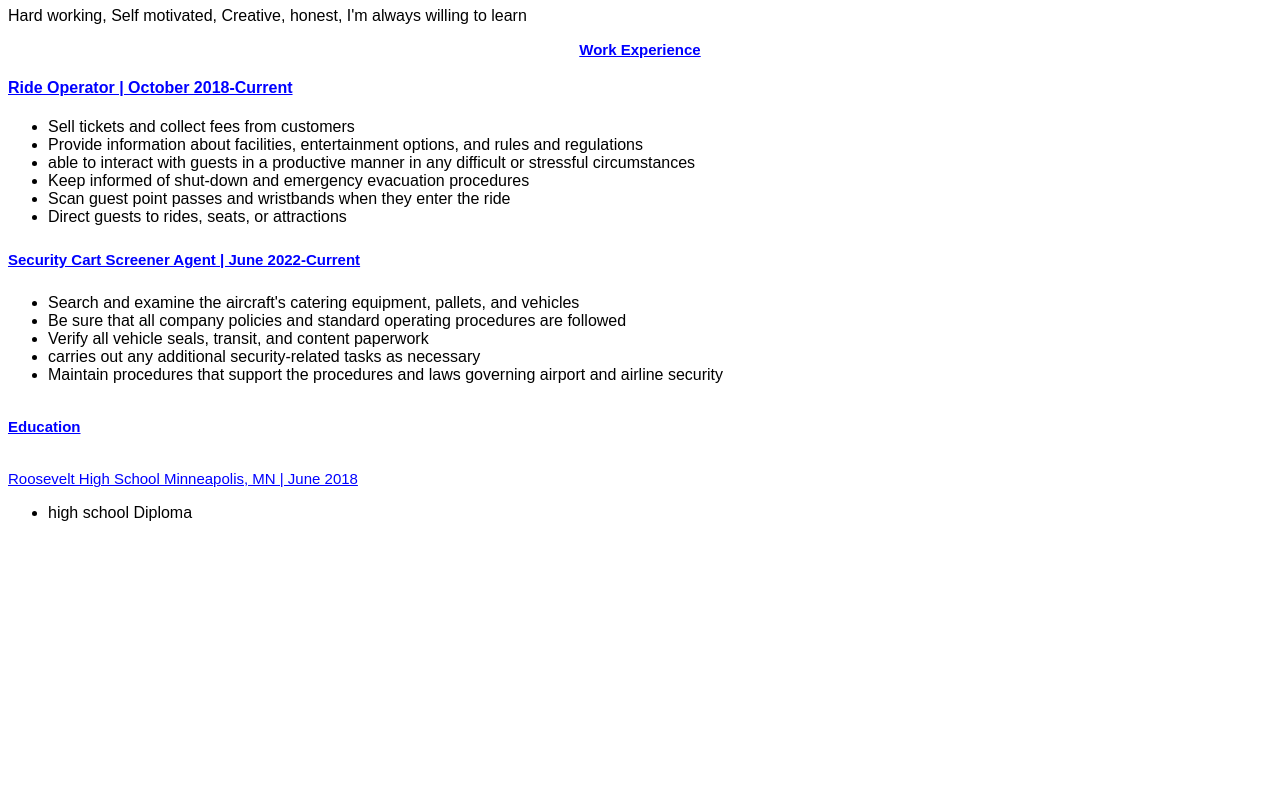
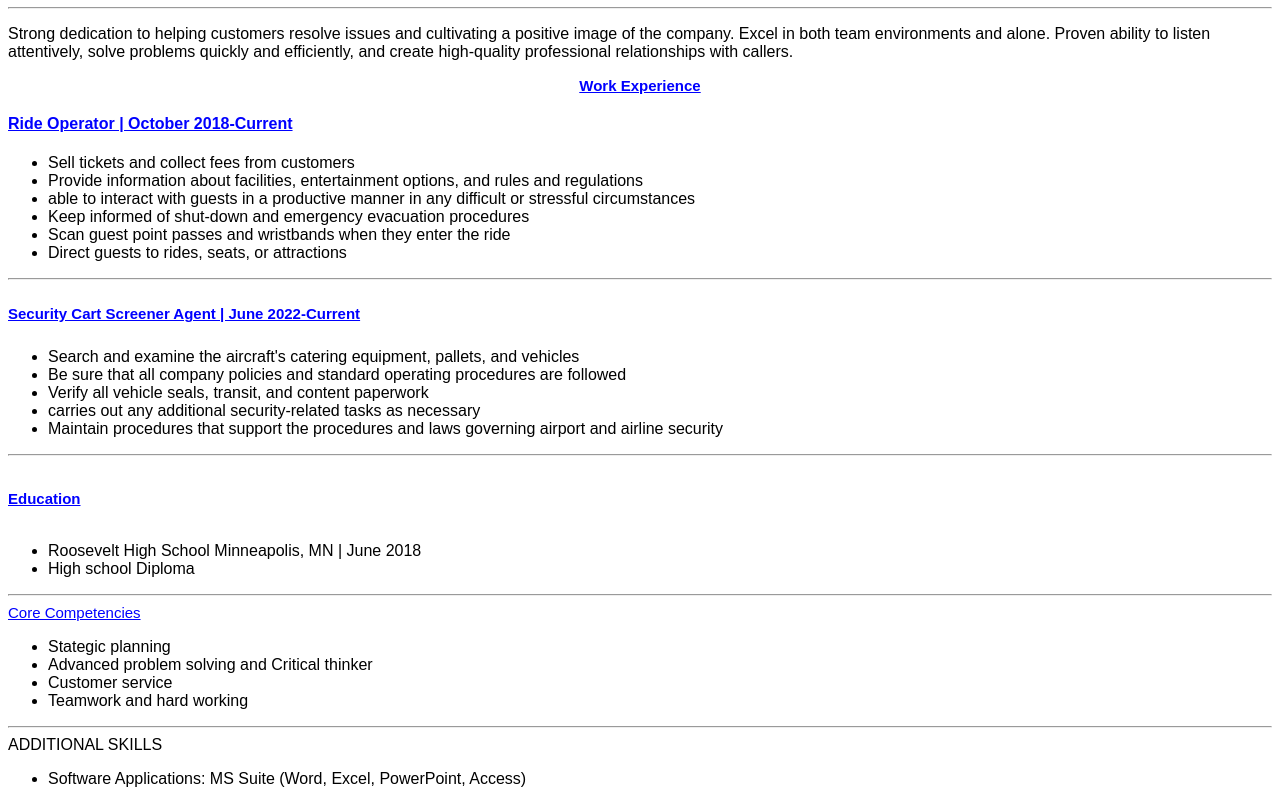
Before and after one commit to Bilalsaid25/Bilalsaid25.github.io, a plain HTML site: page index.html in a window 1280 px wide. Shown: the part 73-877 px from the top of the page. Before the commit the page ends 800 px from the top, so only its background shows below. Drawn offline with Linux system fonts and the light colour scheme.

Commit message:
Update index.html

```diff
--- a/index.html
+++ b/index.html
@@ -8,8 +8,11 @@
 </head>
 <body>
   <div>
-  <h1> Bilal Said </h1>
-  <p> Hard working, Self motivated, Creative, honest, I'm always willing to learn </p>
+  <h1> Bilal's Resume  </h1>
+  <hr>
+  <p>Strong dedication to helping customers resolve issues and cultivating a positive image of the company. Excel in both
+team environments and alone. Proven ability to listen attentively, solve problems quickly and efficiently, and create
+high-quality professional relationships with callers. </p>
   </div>
 
   <div class="exp-header" >
@@ -26,7 +29,7 @@
       <li> Direct guests to rides, seats, or attractions </li>
    </div>
 
-
+   <hr>
   <div>
     <h5>Security Cart Screener Agent | June 2022-Current </h4>
       <ul>
@@ -38,16 +41,30 @@
 
 
    </div>
-
+       <hr>
 
   <div class="exp-header" >
     <h6> Education </h6>
-  </div>
-    <div>
-    <h7> Roosevelt High School Minneapolis, MN | June 2018 </h7>
-      <ul>
-        <li> high school Diploma </li>
+    <ul>
+      <li> Roosevelt High School Minneapolis, MN | June 2018</li>
+      <li> High school Diploma</li>
+      </div>
+    <hr>
+   <div class="exp-header">
+     <h7> Core Competencies </h7>
+     <ul>
+       <li> Stategic planning </li>
+       <li> Advanced problem solving and Critical thinker</li>
+       <li> Customer service</li>
+       <li>Teamwork and hard working</li>
    </div>
+    <hr>
+   <div class="exp-header">
+     <h8> ADDITIONAL SKILLS </h8>
+       <ul>
+         <li> Software Applications: MS Suite (Word, Excel, PowerPoint, Access) </li>
+
+         </div>
 
 </body>
 </html>
```
